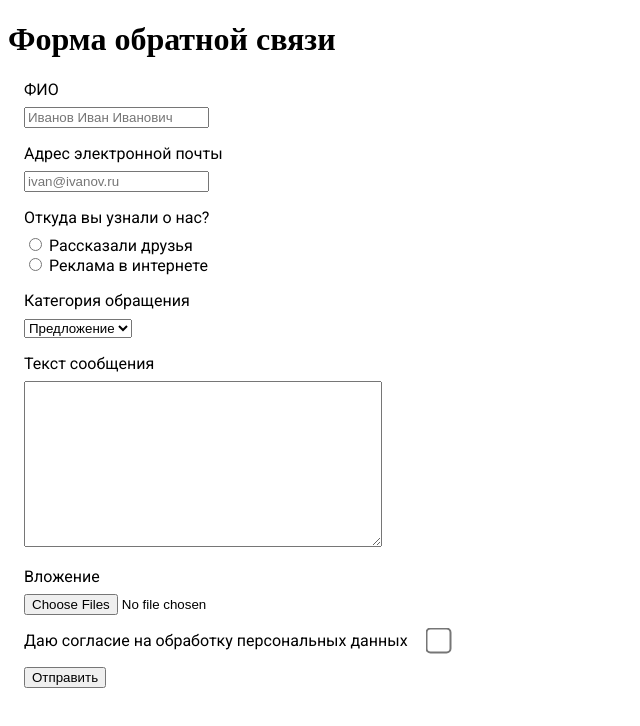
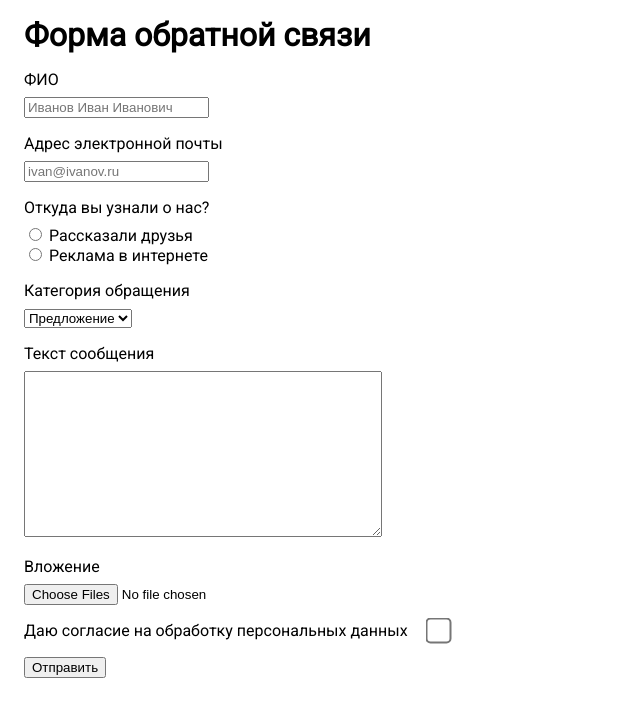
Before and after one commit to Timur-Bazgudinov/Bazgudinov-231-365-web-dev-2023-2, a plain HTML site: page Part1/index.html in a window 1280 px wide. Shown: the whole page, without its empty margins (0-640 px from the left). Drawn offline with Linux system fonts and the light colour scheme.

Commit message:
Update index.html

```diff
--- a/Part1/index.html
+++ b/Part1/index.html
@@ -11,7 +11,9 @@
 </head>
 <body>
     <header>
-        <h1>Форма обратной связи</h1>
+        <div class="block block-title">
+            Форма обратной связи
+        </div>
     </header>
     <main>
         <form method="post" action="https://httpbin.org/post" enctype="multipart/form-data">
```
